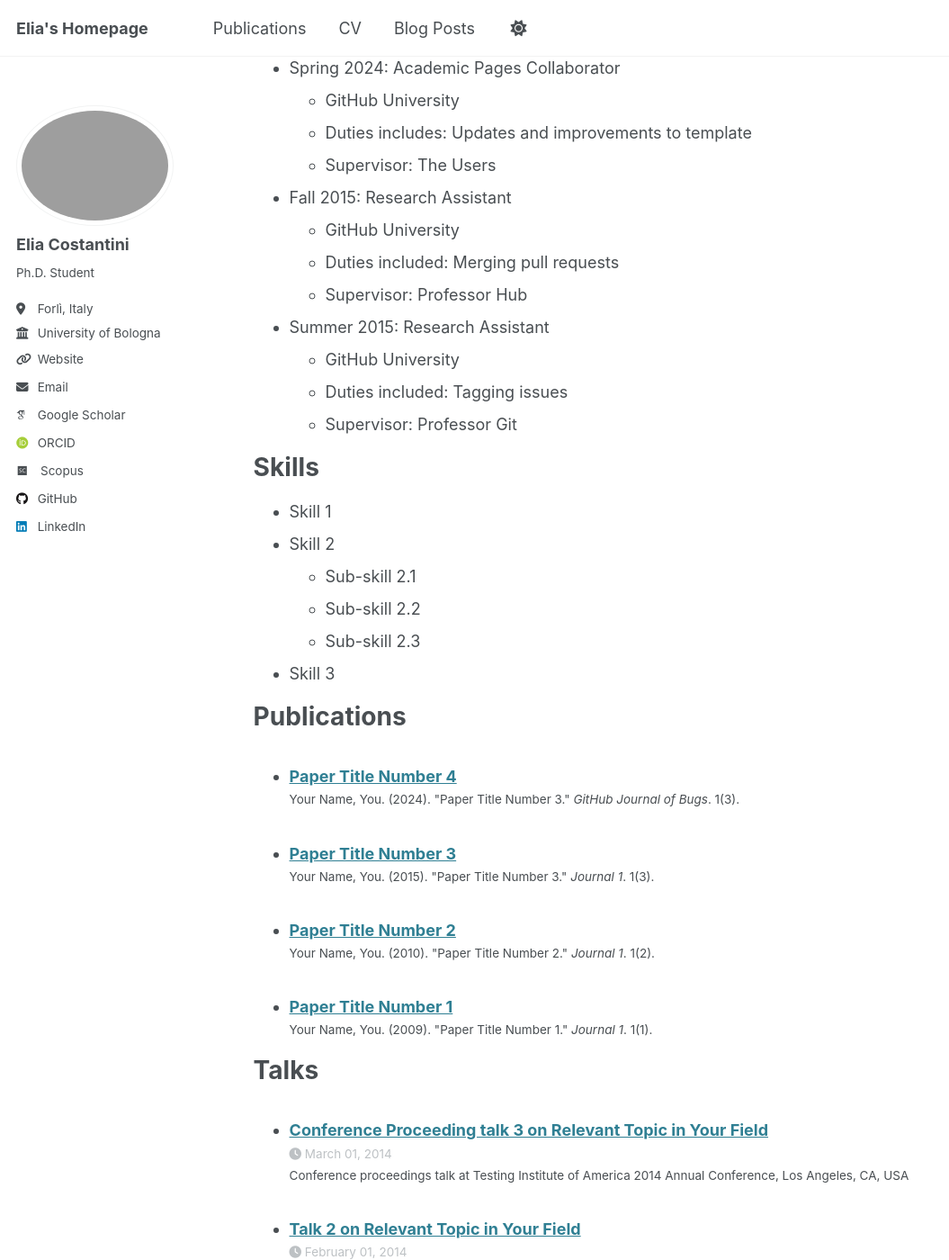
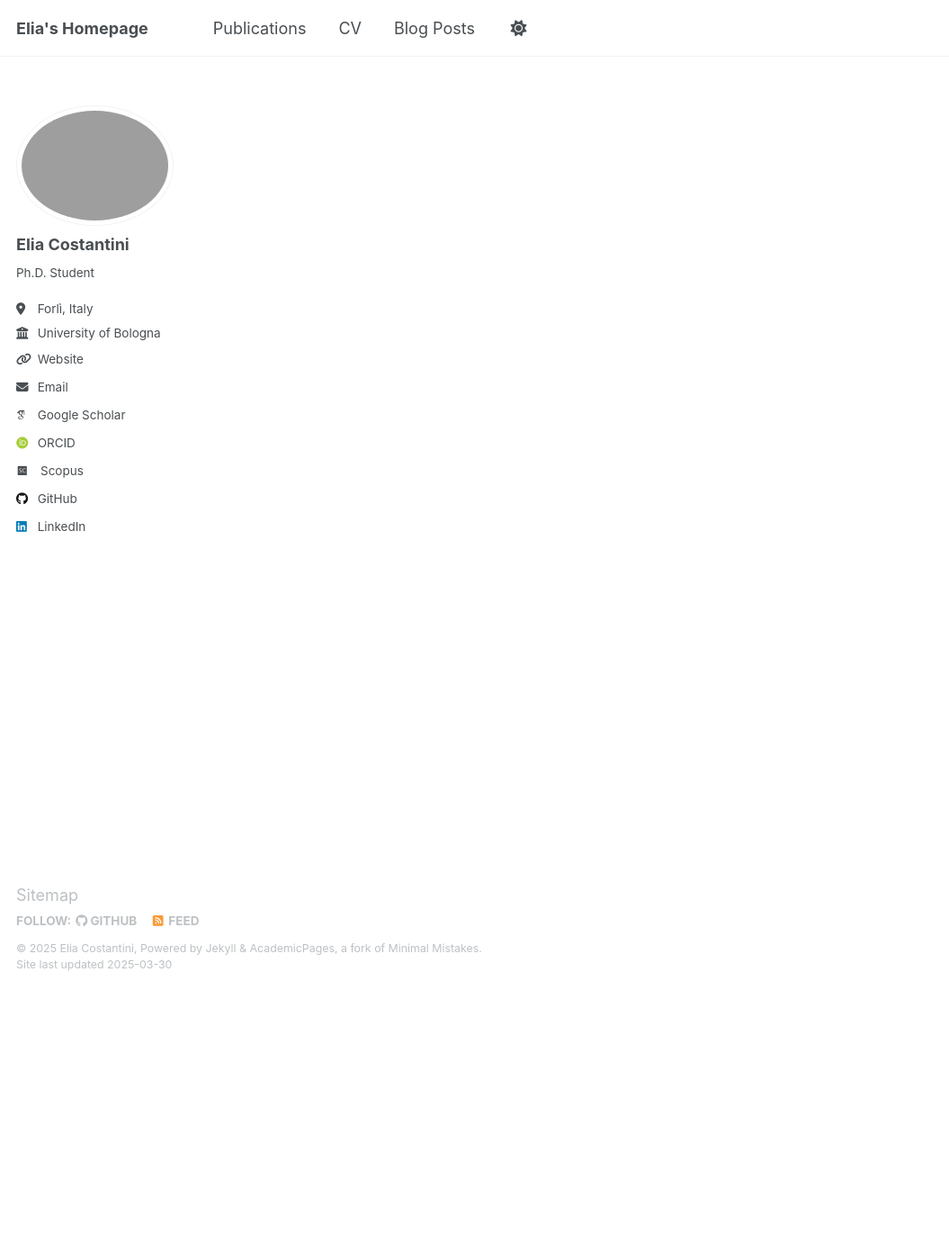
Before and after one commit to eliacostantini/eliacostantini.github.io, a Jekyll site: the page built from _pages/cv.md, in a window 1280 px wide and 1400 px high, scrolled down 300 px. Shown: the whole window at 90% size, without its empty margins (0-1055 px from the left). Built offline with Jekyll 4.4.1, drawn with Linux system fonts in a browser that asks for light colours; some web fonts are replaced; some of the changed text lies outside the part shown.

Commit message:
Updating website

```diff
--- a/_pages/cv.md
+++ b/_pages/cv.md
@@ -11,54 +11,12 @@ redirect_from:
 
 Education
 ======
-* Ph.D in Version Control Theory, GitHub University, 2018 (expected)
-* M.S. in Jekyll, GitHub University, 2014
-* B.S. in GitHub, GitHub University, 2012
-
-Work experience
-======
-* Spring 2024: Academic Pages Collaborator
-  * GitHub University
-  * Duties includes: Updates and improvements to template
-  * Supervisor: The Users
-
-* Fall 2015: Research Assistant
-  * GitHub University
-  * Duties included: Merging pull requests
-  * Supervisor: Professor Hub
-
-* Summer 2015: Research Assistant
-  * GitHub University
-  * Duties included: Tagging issues
-  * Supervisor: Professor Git
-
-Skills
-======
-* Skill 1
-* Skill 2
-  * Sub-skill 2.1
-  * Sub-skill 2.2
-  * Sub-skill 2.3
-* Skill 3
+* **
+* **
+* **
 
 Publications
 ======
   <ul>{% for post in site.publications reversed %}
     {% include archive-single-cv.html %}
   {% endfor %}</ul>
-
-Talks
-======
-  <ul>{% for post in site.talks reversed %}
-    {% include archive-single-talk-cv.html  %}
-  {% endfor %}</ul>
-
-Teaching
-======
-  <ul>{% for post in site.teaching reversed %}
-    {% include archive-single-cv.html %}
-  {% endfor %}</ul>
-
-Service and leadership
-======
-* Currently signed in to 43 different slack teams
--- a/_publications/2009-10-01-paper-title-number-1.md
+++ /dev/null
@@ -1,14 +0,0 @@
----
-title: "Paper Title Number 1"
-collection: publications
-category: manuscripts
-permalink: /publication/2009-10-01-paper-title-number-1
-excerpt: 'This paper is about the number 1. The number 2 is left for future work.'
-date: 2009-10-01
-venue: 'Journal 1'
-slidesurl: 'http://academicpages.github.io/files/slides1.pdf'
-paperurl: 'http://academicpages.github.io/files/paper1.pdf'
-citation: 'Your Name, You. (2009). &quot;Paper Title Number 1.&quot; <i>Journal 1</i>. 1(1).'
----
-
-The contents above will be part of a list of publications, if the user clicks the link for the publication than the contents of section will be rendered as a full page, allowing you to provide more information about the paper for the reader. When publications are displayed as a single page, the contents of the above "citation" field will automatically be included below this section in a smaller font.
--- a/_publications/2010-10-01-paper-title-number-2.md
+++ /dev/null
@@ -1,14 +0,0 @@
----
-title: "Paper Title Number 2"
-collection: publications
-category: manuscripts
-permalink: /publication/2010-10-01-paper-title-number-2
-excerpt: 'This paper is about the number 2. The number 3 is left for future work.'
-date: 2010-10-01
-venue: 'Journal 1'
-slidesurl: 'http://academicpages.github.io/files/slides2.pdf'
-paperurl: 'http://academicpages.github.io/files/paper2.pdf'
-citation: 'Your Name, You. (2010). &quot;Paper Title Number 2.&quot; <i>Journal 1</i>. 1(2).'
----
-
-The contents above will be part of a list of publications, if the user clicks the link for the publication than the contents of section will be rendered as a full page, allowing you to provide more information about the paper for the reader. When publications are displayed as a single page, the contents of the above "citation" field will automatically be included below this section in a smaller font.
--- a/_publications/2015-10-01-paper-title-number-3.md
+++ /dev/null
@@ -1,14 +0,0 @@
----
-title: "Paper Title Number 3"
-collection: publications
-category: manuscripts
-permalink: /publication/2015-10-01-paper-title-number-3
-excerpt: 'This paper is about the number 3. The number 4 is left for future work.'
-date: 2015-10-01
-venue: 'Journal 1'
-slidesurl: 'http://academicpages.github.io/files/slides3.pdf'
-paperurl: 'http://academicpages.github.io/files/paper3.pdf'
-citation: 'Your Name, You. (2015). &quot;Paper Title Number 3.&quot; <i>Journal 1</i>. 1(3).'
----
-
-The contents above will be part of a list of publications, if the user clicks the link for the publication than the contents of section will be rendered as a full page, allowing you to provide more information about the paper for the reader. When publications are displayed as a single page, the contents of the above "citation" field will automatically be included below this section in a smaller font.
--- a/_publications/2024-02-17-paper-title-number-4.md
+++ /dev/null
@@ -1,13 +0,0 @@
----
-title: "Paper Title Number 4"
-collection: publications
-category: conferences
-permalink: /publication/2024-02-17-paper-title-number-4
-excerpt: 'This paper is about fixing template issue #693.'
-date: 2024-02-17
-venue: 'GitHub Journal of Bugs'
-paperurl: 'http://academicpages.github.io/files/paper3.pdf'
-citation: 'Your Name, You. (2024). &quot;Paper Title Number 3.&quot; <i>GitHub Journal of Bugs</i>. 1(3).'
----
-
-The contents above will be part of a list of publications, if the user clicks the link for the publication than the contents of section will be rendered as a full page, allowing you to provide more information about the paper for the reader. When publications are displayed as a single page, the contents of the above "citation" field will automatically be included below this section in a smaller font.
```
Also changed, not shown: _posts/2012-08-14-blog-post-1.md (deleted, +0 -20 lines), _posts/2013-08-14-blog-post-2.md (deleted, +0 -20 lines), _posts/2014-08-14-blog-post-3.md (deleted, +0 -20 lines), _posts/2015-08-14-blog-post-4.md (deleted, +0 -20 lines), _posts/2199-01-01-future-post.md (deleted, +0 -11 lines), _pages/about.md (line endings or trailing spaces).
